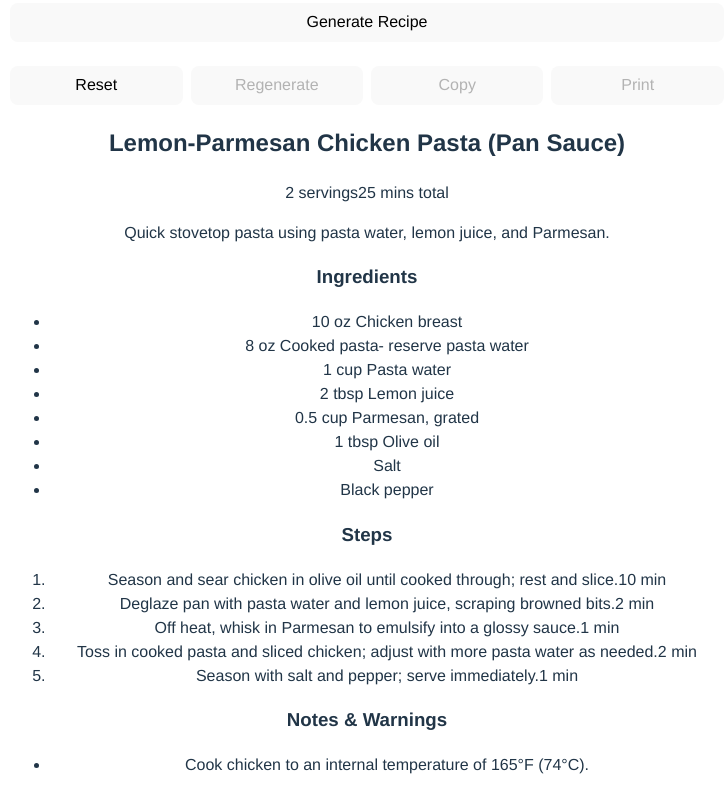
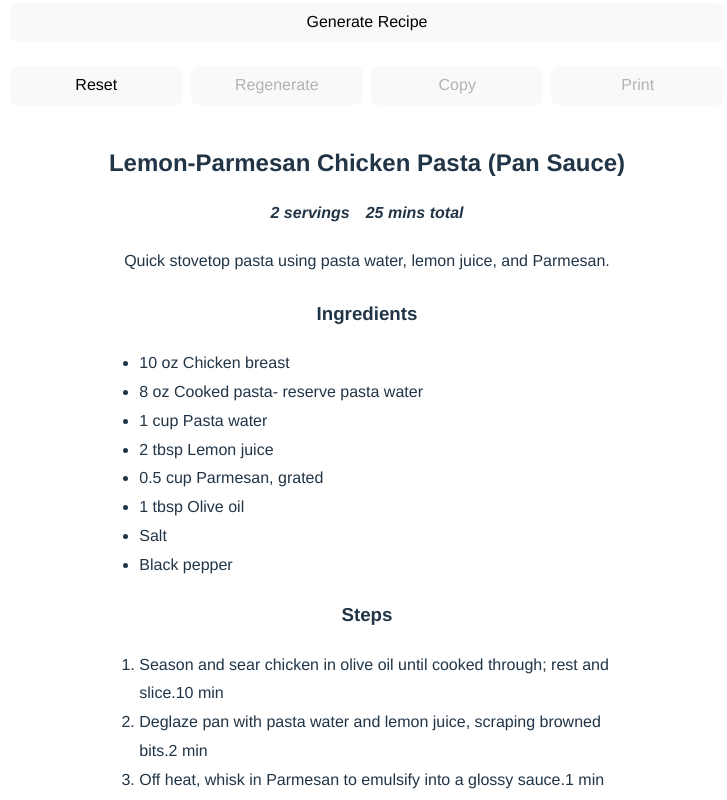
Before and after one commit to nevets-steven/chef-assistant, a React (Vite) app in the folder chef-assistant/: page / in a window 1280 px wide. Shown: the part 580-1380 px from the top of the page, without its empty margins (273-1000 px from the left). Built offline with nearby package versions, Linux system fonts and the light colour scheme.

Commit message:
updated css of result panel

```diff
--- a/chef-assistant/src/index.css
+++ b/chef-assistant/src/index.css
@@ -128,6 +128,40 @@ button:disabled{
   margin-top: 1.5rem;
 }
 
+/* Results Bar */
+.result-card{
+  margin: 2.5rem auto;
+}
+.result-meta{
+  display: flex;
+  gap: 1rem;
+  font-weight: 700;
+  font-style: italic;
+  justify-content: center;
+  align-items: center;
+  flex-wrap: wrap;
+}
+
+.result-summary{
+  width: 80%;
+  text-align: center;
+  margin: 1.5rem auto;
+  text-wrap: pretty;
+}
+.result-section{
+  text-align: left;
+  width: 75%;
+  margin: 1rem auto;
+  line-height: 1.8;
+}
+.result-section h3{
+  text-align: center;
+}
+.warnings{
+  font-style: italic;
+  font-weight: 700;
+}
+
 @media (prefers-color-scheme: light) {
   :root {
     color: #213547;
```
